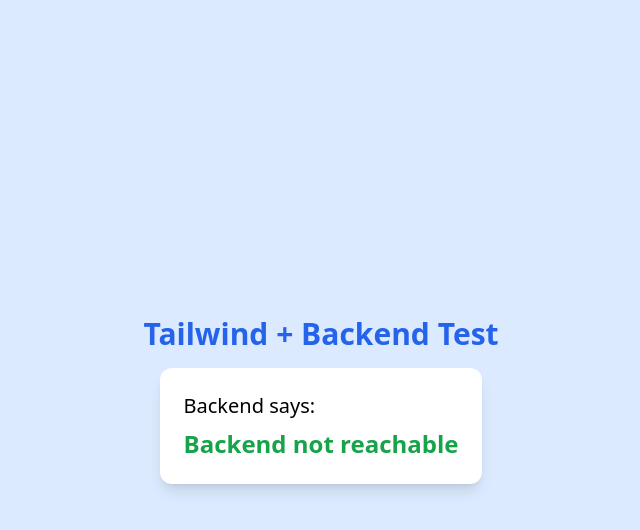
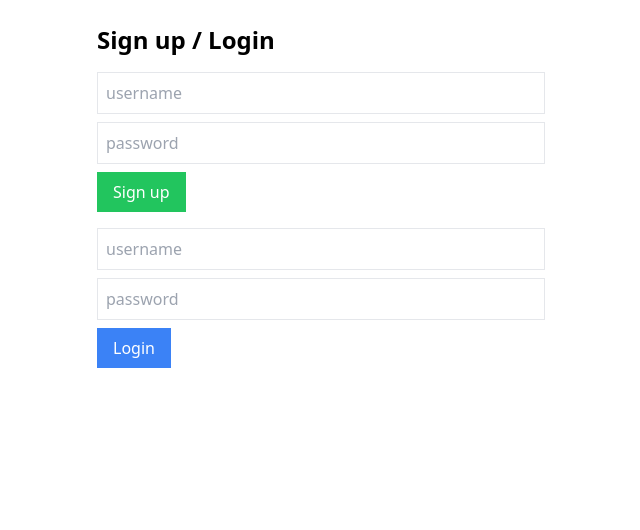
Before and after one commit to Pragativarshney16/team-19-project, a React app in the folder frontend/: page / in a window 1280 px wide. Shown: the top 530 px of the page, without its empty margins (319-959 px from the left). Built offline with nearby package versions, Linux system fonts and the light colour scheme; no server answers; the HTML template or start-up script is replaced by a standard one.

Commit message:
feat:home

```diff
--- a/frontend/src/App.jsx
+++ b/frontend/src/App.jsx
@@ -1,23 +1,152 @@
 import { useEffect, useState } from "react";
+import Whiteboard from "./components/Whiteboard";
+import Toolbar from "./components/Toolbar";
+import Chat from "./components/Chat";
+import Participants from "./components/Participants";
+import * as api from "./services/api";
 
 export default function App() {
-  const [msg, setMsg] = useState("Loading...");
+  const [user, setUser] = useState(JSON.parse(localStorage.getItem("user")) || null);
+  const [token, setToken] = useState(localStorage.getItem("token") || null);
+  const [sessionId, setSessionId] = useState(null);
+  const [tool, setTool] = useState("pen");
+  const [color, setColor] = useState("#000000");
+  const [size, setSize] = useState(3);
+  const [addTextMode, setAddTextMode] = useState(false);
+  const [sessions, setSessions] = useState([]);
+  const [joinInput, setJoinInput] = useState("");
 
-  useEffect(() => {
-    fetch("http://localhost:5000/api/test")
-      .then((res) => res.json())
-      .then((data) => setMsg(data.message))
-      .catch(() => setMsg("Backend not reachable"));
-  }, []);
+  useEffect(()=> { if (token) loadSessions(); }, [token]);
+
+  async function loadSessions() {
+    try {
+      const s = await api.listSessions();
+      setSessions(s);
+    } catch (err) { console.error(err); }
+  }
+
+  async function handleSignup(e) {
+    e.preventDefault();
+    const username = e.target.username.value;
+    const password = e.target.password.value;
+    try {
+      const data = await api.signup({ username, password });
+      localStorage.setItem("token", data.token);
+      localStorage.setItem("user", JSON.stringify(data.user));
+      setUser(data.user);
+      setToken(data.token);
+      loadSessions();
+    } catch (err) { alert(err.message); }
+  }
+
+  async function handleLogin(e) {
+    e.preventDefault();
+    const username = e.target.username.value;
+    const password = e.target.password.value;
+    try {
+      const data = await api.login({ username, password });
+      localStorage.setItem("token", data.token);
+      localStorage.setItem("user", JSON.stringify(data.user));
+      setUser(data.user);
+      setToken(data.token);
+      loadSessions();
+    } catch (err) { alert(err.message); }
+  }
+
+  async function createNewSession() {
+    try {
+      const s = await api.createSession("Exam Whiteboard");
+      setSessionId(s._id);
+    } catch (err) { alert(err.message); }
+  }
+
+  function joinById(id) {
+    if (!id) { alert("Enter session id"); return; }
+    setSessionId(id);
+  }
+
+  function logout() {
+    localStorage.removeItem("token");
+    localStorage.removeItem("user");
+    setUser(null); setToken(null);
+  }
 
   return (
-    <div className="min-h-screen flex flex-col items-center justify-center bg-blue-100">
-      <h1 className="text-3xl font-bold mb-4 text-blue-600">Tailwind + Backend Test</h1>
+    <div className="p-6">
+      {!user ? (
+        <div className="max-w-md mx-auto">
+          <h1 className="text-2xl font-bold mb-4">Sign up / Login</h1>
+          <form onSubmit={handleSignup} className="mb-4 space-y-2">
+            <input name="username" placeholder="username" className="border p-2 w-full" />
+            <input name="password" type="password" placeholder="password" className="border p-2 w-full" />
+            <button className="px-4 py-2 bg-green-500 text-white">Sign up</button>
+          </form>
+          <form onSubmit={handleLogin}>
+            <input name="username" placeholder="username" className="border p-2 w-full mb-2" />
+            <input name="password" type="password" placeholder="password" className="border p-2 w-full mb-2" />
+            <button className="px-4 py-2 bg-blue-500 text-white">Login</button>
+          </form>
+        </div>
+      ) : !sessionId ? (
+        <div>
+          <div className="flex items-center justify-between mb-4">
+            <div>
+              <strong>{user.username}</strong> <small className="text-gray-500">({user.role})</small>
+            </div>
+            <div>
+              <button className="px-3 py-1 bg-red-400 text-white mr-2" onClick={logout}>Logout</button>
+              <button className="px-3 py-1 bg-green-500 text-white" onClick={createNewSession}>New Session</button>
+            </div>
+          </div>
 
-      <div className="p-6 bg-white shadow-lg rounded-xl">
-        <p className="text-xl">Backend says:</p>
-        <p className="text-green-600 font-bold text-2xl mt-2">{msg}</p>
-      </div>
+          <div className="grid grid-cols-2 gap-4">
+            <div>
+              <h2 className="font-bold mb-2">Available Sessions</h2>
+              <ul className="space-y-2">
+                {sessions.map(s => (
+                  <li key={s._id} className="p-2 border rounded flex justify-between">
+                    <div>{s.name}</div>
+                    <div>
+                      <button className="px-2 py-1 bg-blue-500 text-white" onClick={() => joinById(s._id)}>Join</button>
+                    </div>
+                  </li>
+                ))}
+              </ul>
+            </div>
+            <div>
+              <h2 className="font-bold mb-2">Join by ID</h2>
+              <div className="flex gap-2">
+                <input className="border p-2 flex-1" placeholder="session id" value={joinInput} onChange={(e)=>setJoinInput(e.target.value)} />
+                <button className="px-3 py-1 bg-indigo-600 text-white" onClick={() => joinById(joinInput)}>Join</button>
+              </div>
+            </div>
+          </div>
+        </div>
+      ) : (
+        <div>
+          <div className="mb-3 flex items-center justify-between">
+            <div>
+              <strong>Session:</strong> <span className="font-mono">{sessionId}</span>
+            </div>
+            <div className="flex gap-2">
+              <button className="px-2 py-1 bg-gray-200" onClick={() => { navigator.clipboard?.writeText(sessionId); alert("Copied session id"); }}>Copy ID</button>
+              <button className="px-2 py-1 bg-red-300" onClick={() => { setSessionId(null); }}>Leave</button>
+            </div>
+          </div>
+
+          <div className="flex gap-4">
+            <div className="flex-1">
+              <Toolbar tool={tool} setTool={setTool} color={color} setColor={setColor} size={size} setSize={setSize} addTextMode={addTextMode} setAddTextMode={setAddTextMode} />
+              <Whiteboard sessionId={sessionId} user={user} tool={tool} color={color} size={size} addTextMode={addTextMode} />
+            </div>
+
+            <div className="w-80 space-y-4">
+              <Chat sessionId={sessionId} currentUser={user} />
+              <Participants sessionId={sessionId} />
+            </div>
+          </div>
+        </div>
+      )}
     </div>
   );
 }
```
